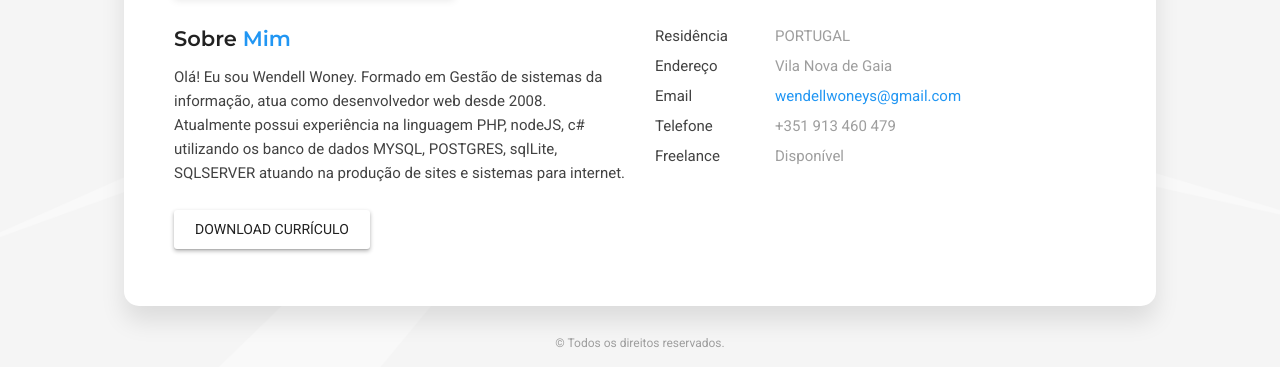
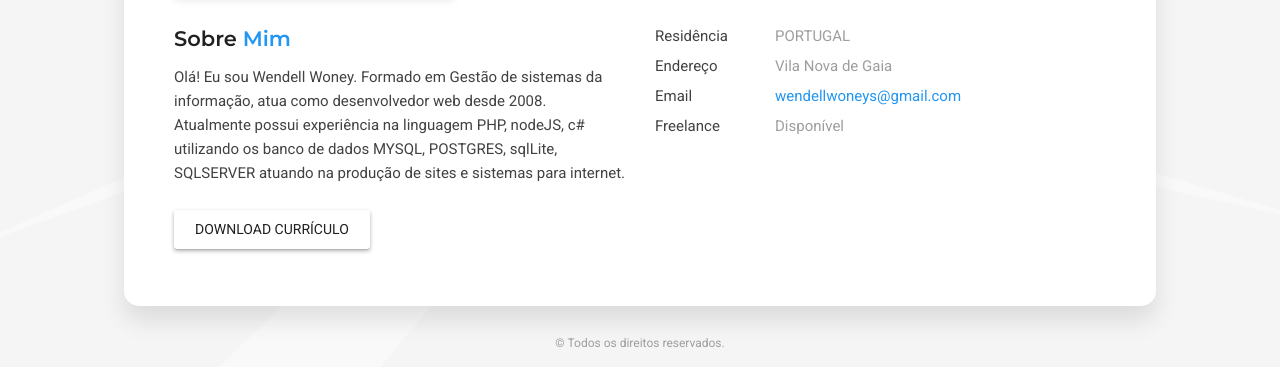
Before and after one commit to wendellwoney/wendellwoney.github.io, a plain HTML site: page index.html in a window 1280 px wide. Shown: the part 433-800 px from the top of the page. Drawn offline with Linux system fonts and the light colour scheme; some packages are replaced by stand-ins of ours.

Commit message:
Update index.html

```diff
--- a/index.html
+++ b/index.html
@@ -150,7 +150,6 @@
                         <li><span class="title">Residência</span><span class="value">PORTUGAL</span></li>
                         <li><span class="title">Endereço</span><span class="value">Vila Nova de Gaia</span></li>
                         <li><span class="title">Email</span><span class="value"><a href="mailto:wendellwoneys@gmail.com">wendellwoneys@gmail.com</a></span></li>
-                        <li><span class="title">Telefone</span><span class="value">+351 913 460 479</span></li>
                         <li><span class="title">Freelance</span><span class="value available">Disponível</span></li>
                       </ul>
                     </div>
```
